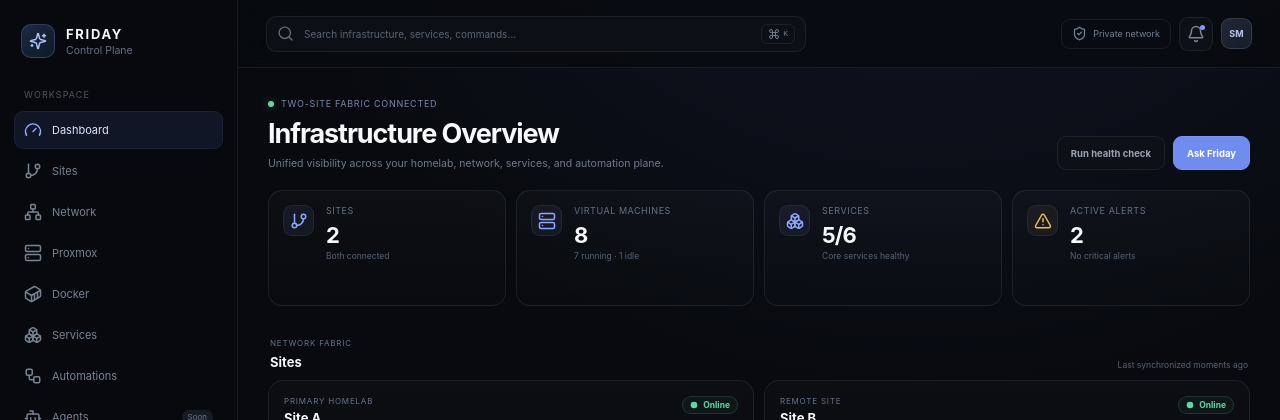
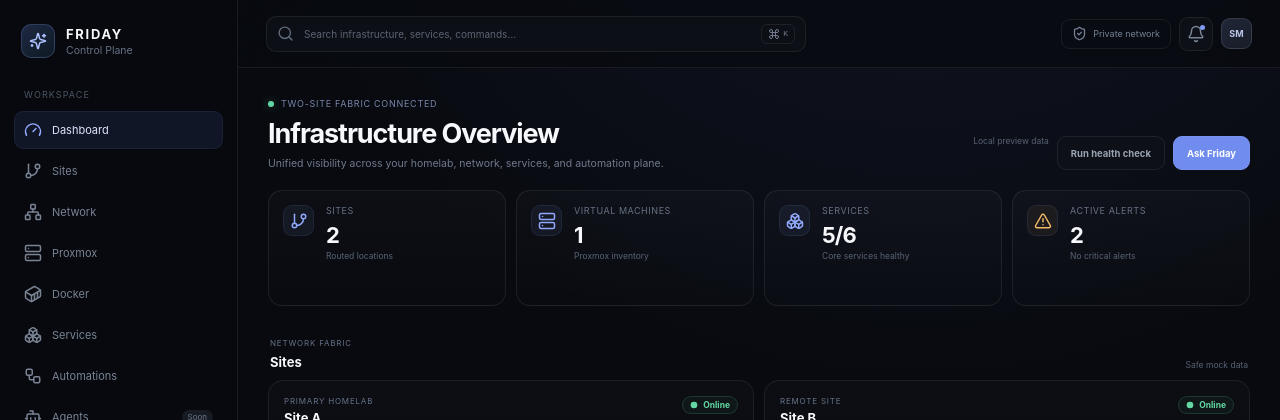
Before and after one commit to StMedrano/Friday, a React (Vite) app: page / in a window 1280 px wide. Shown: the top 420 px of the page. Built offline with nearby package versions, Linux system fonts and the light colour scheme; no server answers.

Commit message:
feat: render Friday API overview with safe fallback

```diff
--- a/src/pages/Dashboard.tsx
+++ b/src/pages/Dashboard.tsx
@@ -8,9 +8,11 @@ import ServiceTable from '../components/ServiceTable'
 import Sidebar from '../components/Sidebar'
 import SiteCard from '../components/SiteCard'
 import Topbar from '../components/Topbar'
-import { activities, alerts, resources, services, sites } from '../data/mock'
+import { useFridayOverview } from '../lib/api'
 
 export default function Dashboard() {
+  const { overview, connected } = useFridayOverview()
+  const { activities, alerts, resources, services, sites } = overview
   const onlineServices = services.filter((service) => service.status === 'online').length
 
   return (
@@ -21,17 +23,17 @@ export default function Dashboard() {
         <main className="dashboard">
           <section className="hero-row">
             <div><div className="hero-kicker"><span className="live-pulse" /> Two-site fabric connected</div><h1>Infrastructure Overview</h1><p>Unified visibility across your homelab, network, services, and automation plane.</p></div>
-            <div className="hero-actions"><button className="secondary-button" type="button">Run health check</button><button className="primary-button" type="button">Ask Friday</button></div>
+            <div className="hero-actions"><span className="section-note">{connected ? `API connected · ${overview.mode} mode` : 'Local preview data'}</span><button className="secondary-button" type="button">Run health check</button><button className="primary-button" type="button">Ask Friday</button></div>
           </section>
 
           <section className="metrics-grid" aria-label="Infrastructure summary">
-            <MetricCard label="Sites" value="2" helper="Both connected" icon={GitBranch} />
-            <MetricCard label="Virtual machines" value="8" helper="7 running · 1 idle" icon={Server} />
+            <MetricCard label="Sites" value={`${sites.length}`} helper="Routed locations" icon={GitBranch} />
+            <MetricCard label="Virtual machines" value={`${services.filter((service) => service.category === 'virtualization').length}`} helper="Proxmox inventory" icon={Server} />
             <MetricCard label="Services" value={`${onlineServices}/${services.length}`} helper="Core services healthy" icon={Boxes} />
-            <MetricCard label="Active alerts" value={`${alerts.length}`} helper="No critical alerts" icon={AlertTriangle} accent="warning" />
+            <MetricCard label="Active alerts" value={`${alerts.length}`} helper={alerts.some((item) => item.severity === 'critical') ? 'Critical attention required' : 'No critical alerts'} icon={AlertTriangle} accent="warning" />
           </section>
 
-          <section className="section-block"><div className="section-heading"><div><span className="eyebrow">Network fabric</span><h2>Sites</h2></div><span className="section-note">Last synchronized moments ago</span></div><div className="sites-grid">{sites.map((site) => <SiteCard site={site} key={site.id} />)}</div></section>
+          <section className="section-block"><div className="section-heading"><div><span className="eyebrow">Network fabric</span><h2>Sites</h2></div><span className="section-note">{overview.mode === 'live' ? 'Live adapter data' : 'Safe mock data'}</span></div><div className="sites-grid">{sites.map((site) => <SiteCard site={site} key={site.id} />)}</div></section>
           <section className="content-grid"><div className="content-main"><ServiceTable services={services} /></div><div className="content-side"><ResourcePanel resources={resources} /></div></section>
           <section className="content-grid lower-grid"><div className="content-main"><ActivityFeed items={activities} /></div><div className="content-side"><AlertsPanel items={alerts} /></div></section>
           <FridayCommandBar />
```
